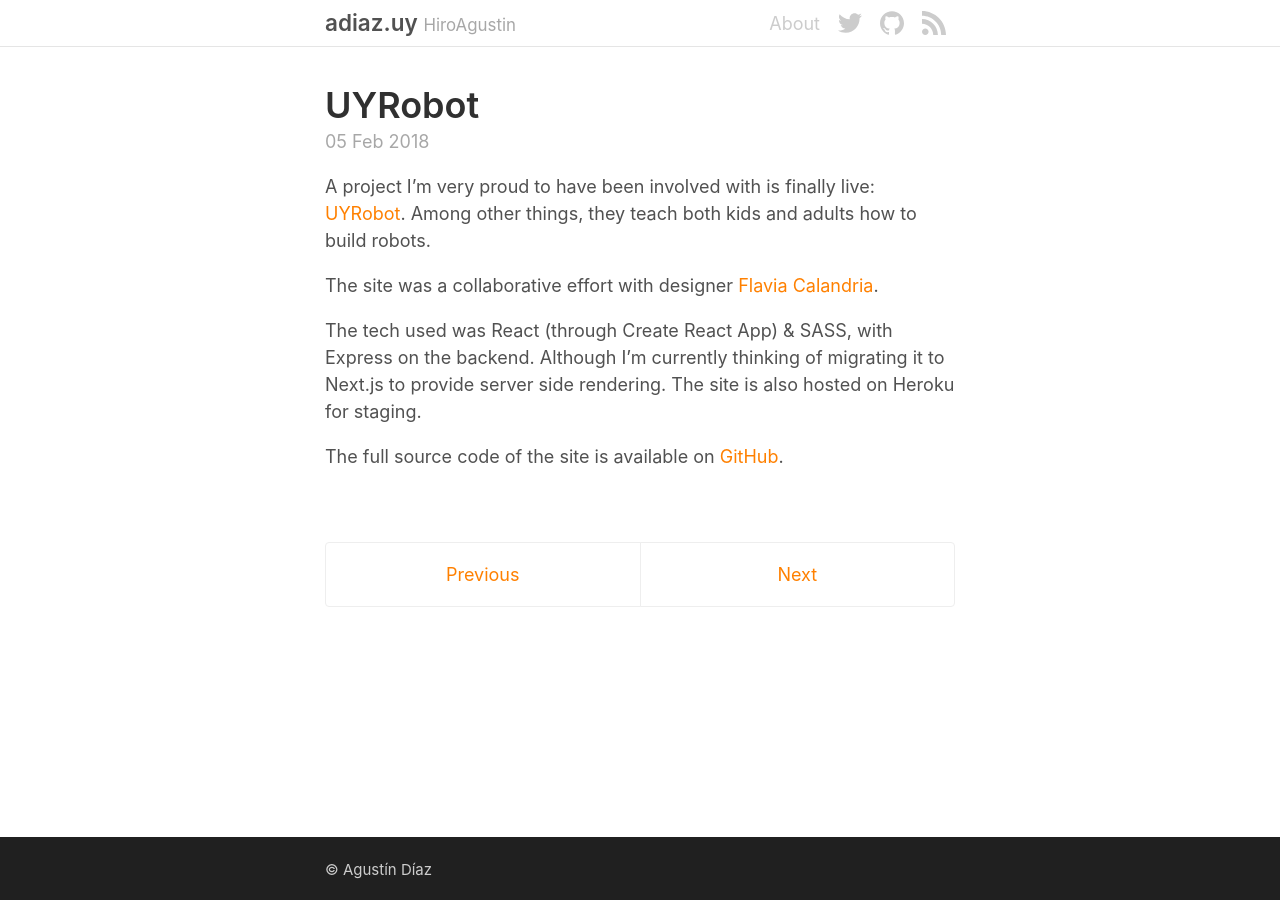
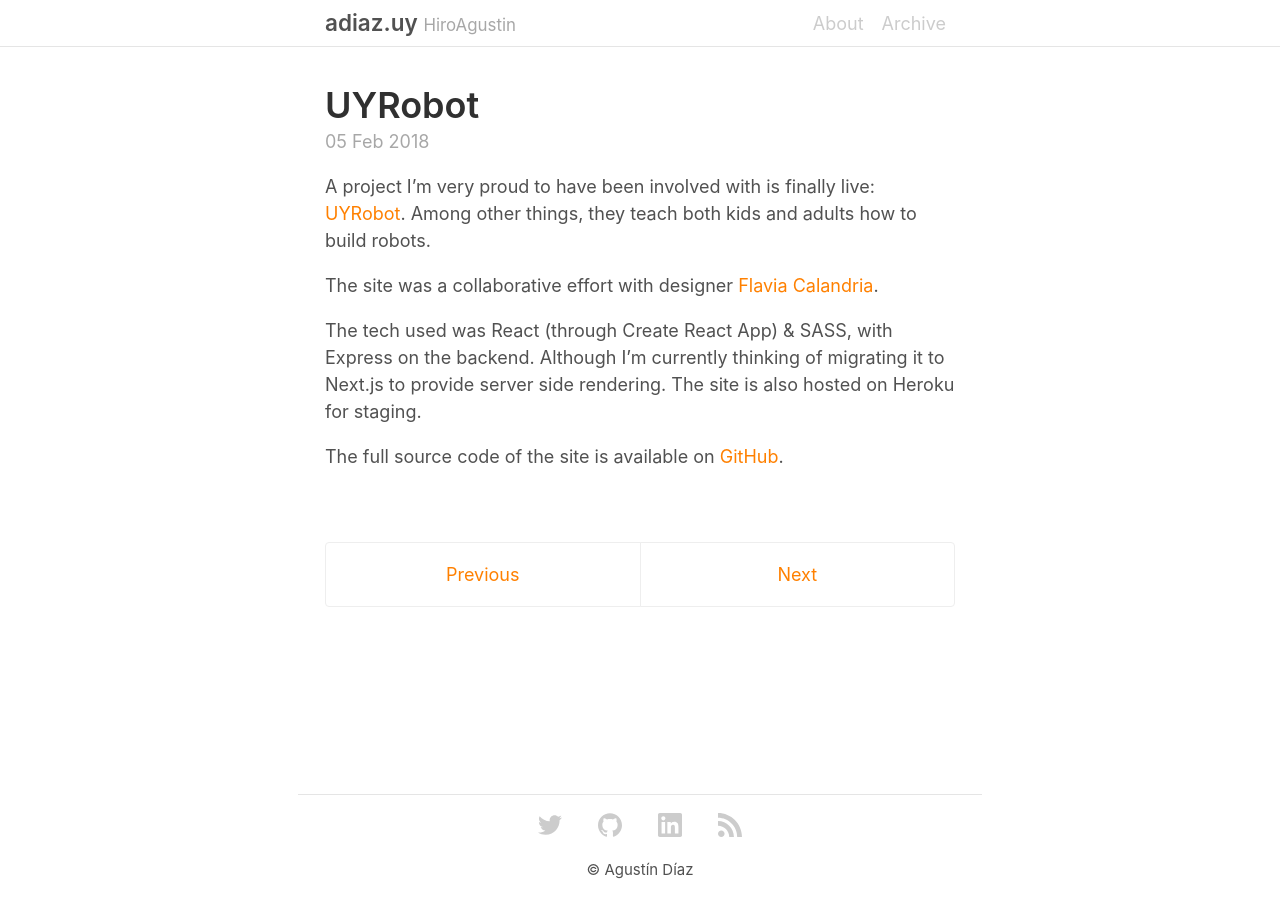
Before and after one commit to HiroAgustin/adiaz.uy-legacy, a Jekyll site: the page built from _posts/2018-02-05-uyrobot.md, in a window 1280 px wide. Built offline with Jekyll 4.4.1, drawn with Linux system fonts in a browser that asks for light colours; nearby versions of some CDN libraries.

Commit message:
Move social nav to footer. Open links in a new tab. Make archive accesible through the site.

```diff
--- a/_includes/Footer.html
+++ b/_includes/Footer.html
@@ -1,7 +1,51 @@
 <footer class="Footer">
   <div class="Container Footer__Content">
-    <small>
-      &copy; Agustín Díaz
-    </small>
+    <ul class="SocialNav">
+      <li class="SocialNav__Item">
+        <a class="SocialNav__Link SocialNav__Link--Twitter"
+           href="https://twitter.com/HiroAgustin/"
+           rel="noopener noreferrer"
+           target="_blank"
+           title="Twitter"
+        >
+          {% include icon-twitter.html %}
+        </a>
+      </li>
+      <li class="SocialNav__Item">
+        <a class="SocialNav__Link SocialNav__Link--GitHub"
+           href="https://github.com/HiroAgustin/"
+           rel="noopener noreferrer"
+           target="_blank"
+           title="GitHub"
+        >
+          {% include icon-github.html %}
+        </a>
+      </li>
+      <li class="SocialNav__Item">
+        <a class="SocialNav__Link SocialNav__Link--LinkedIn"
+           href="https://www.linkedin.com/in/HiroAgustin/en/"
+           rel="noopener noreferrer"
+           target="_blank"
+           title="Linkedin"
+        >
+          {% include icon-linkedin.html %}
+        </a>
+      </li>
+      <li class="SocialNav__Item">
+        <a class="SocialNav__Link SocialNav__Link--RSS"
+           href="/atom.xml"
+           rel="noopener noreferrer"
+           target="_blank"
+           title="RSS"
+        >
+          {% include icon-rss.html %}
+        </a>
+      </li>
+    </ul>
+    <p>
+      <small>
+        &copy; Agustín Díaz
+      </small>
+    </p>
   </div>
 </footer>
--- a/_includes/Header.html
+++ b/_includes/Header.html
@@ -9,33 +9,17 @@
       <li class="Header__Nav__Item">
         <a class="Header__Nav__Link {% if page.url == '/about/' %}Header__Nav__Link--active{% endif %}"
            href="/about/"
-           title="Agustin’s Profile"
+           title="About"
         >
           About
         </a>
       </li>
       <li class="Header__Nav__Item">
-        <a class="Header__Nav__Link Header__Nav__Link--Twitter"
-           href="https://twitter.com/HiroAgustin/"
-           title="Agustin’s Twitter"
+        <a class="Header__Nav__Link {% if page.url == '/archive/' %}Header__Nav__Link--active{% endif %}"
+           href="/archive/"
+           title="Archive"
         >
-          {% include icon-twitter.html %}
-        </a>
-      </li>
-      <li class="Header__Nav__Item">
-        <a class="Header__Nav__Link Header__Nav__Link--GitHub"
-           href="https://github.com/HiroAgustin/"
-           title="Agustin’s GitHub"
-        >
-          {% include icon-github.html %}
-        </a>
-      </li>
-      <li class="Header__Nav__Item">
-        <a class="Header__Nav__Link Header__Nav__Link--RSS"
-           href="/atom.xml"
-           title="Agustin’s RSS"
-        >
-          {% include icon-rss.html %}
+          Archive
         </a>
       </li>
     </ul>
--- a/_includes/styles.scss
+++ b/_includes/styles.scss
@@ -20,6 +20,7 @@
 @import 'Header';
 @import 'Footer';
 
+@import 'SocialNav';
 @import 'Post';
 @import 'Pagination';
 @import 'Message';
--- a/_sass/_Footer.scss
+++ b/_sass/_Footer.scss
@@ -1,5 +1,9 @@
 .Footer {
-  background: $gray-6;
-  color: $gray-2;
-  padding: 1rem 0;
+  &__Content {
+    align-items: center;
+    border-top: $border-color 1px solid;
+    display: flex;
+    flex-direction: column;
+    justify-content: space-between;
+  }
 }
--- a/_sass/_Header.scss
+++ b/_sass/_Header.scss
@@ -70,51 +70,6 @@
           transform: scaleX(1);
         }
       }
-
-      &--GitHub {
-        &:hover, &:focus {
-          color: $GitHub;
-        }
-
-        &::after {
-          border-color: $GitHub;
-        }
-      }
-
-      &--Twitter {
-        &:hover, &:focus {
-          color: $Twitter;
-        }
-
-        &::after {
-          border-color: $Twitter;
-        }
-      }
-
-      &--LinkedIn {
-        &:hover, &:focus {
-          color: $LinkedIn;
-        }
-
-        &::after {
-          border-color: $LinkedIn;
-        }
-      }
-
-      &--RSS {
-        &:hover, &:focus {
-          color: $RSS;
-        }
-
-        &::after {
-          border-color: $RSS;
-        }
-      }
-
-      .Icon {
-        height: 24px;
-        width: 24px;
-      }
     }
   }
 }
--- /dev/null
+++ b/_sass/_SocialNav.scss
@@ -0,0 +1,65 @@
+.SocialNav {
+  display: flex;
+  list-style: none;
+  margin: 0;
+  padding: 0;
+
+  &__Link {
+    align-items: center;
+    color: $gray-2;
+    display: flex;
+    height: 100%;
+    padding: 1rem;
+    transition: color .15s ease-out, border-color .15s ease-out;
+
+    &::after {
+      border-color: $link-color;
+      bottom: auto;
+      top: -1px;
+    }
+
+    &:hover, &:focus {
+      color: $link-color;
+    }
+
+    &--GitHub {
+      &:hover, &:focus {
+        color: $GitHub;
+      }
+
+      &::after {
+        border-color: $GitHub;
+      }
+    }
+
+    &--Twitter {
+      &:hover, &:focus {
+        color: $Twitter;
+      }
+
+      &::after {
+        border-color: $Twitter;
+      }
+    }
+
+    &--LinkedIn {
+      &:hover, &:focus {
+        color: $LinkedIn;
+      }
+
+      &::after {
+        border-color: $LinkedIn;
+      }
+    }
+
+    &--RSS {
+      &:hover, &:focus {
+        color: $RSS;
+      }
+
+      &::after {
+        border-color: $RSS;
+      }
+    }
+  }
+}
```
